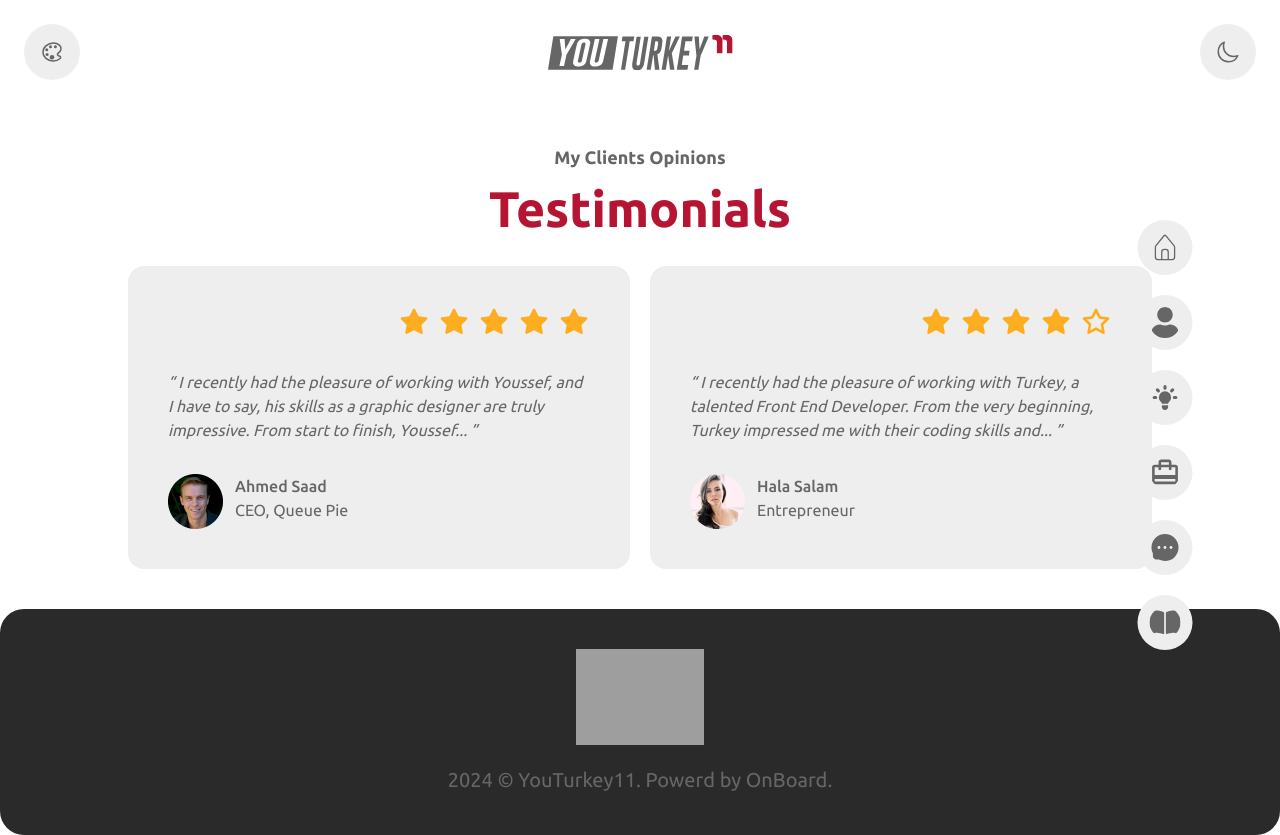
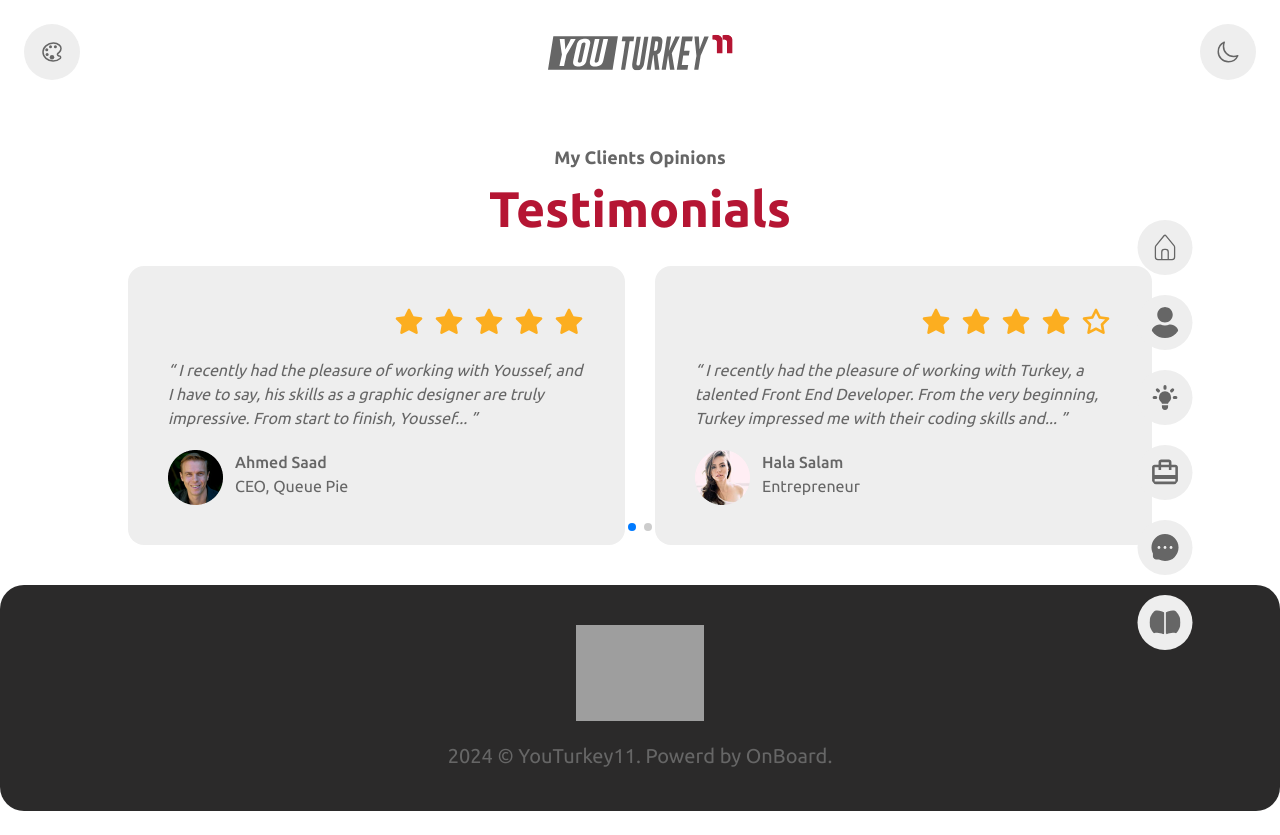
Before and after one commit to YoussefTurkey/onboard, a Next.js app: page /components/sectionComponents/testimonials in a window 1280 px wide. After the commit the page ends 811 px from the top, so only its background shows below. Built offline with nearby package versions, Linux system fonts and the light colour scheme; grey boxes are pictures that could not be loaded.

Commit message:
swiper testimonials

```diff
--- a/package.json
+++ b/package.json
@@ -16,7 +16,8 @@
     "react-dom": "^18",
     "react-icons": "^5.2.1",
     "react-redux": "^9.1.2",
-    "react-scroll": "^1.9.0"
+    "react-scroll": "^1.9.0",
+    "swiper": "^11.1.15"
   },
   "devDependencies": {
     "eslint": "^8",
--- a/src/app/components/sectionComponents/testimonials/page.jsx
+++ b/src/app/components/sectionComponents/testimonials/page.jsx
@@ -1,10 +1,19 @@
-// importing style
-import styles from "./testimonials.module.scss";
+'use client'
+// importing react components
+import Image from "next/image";
 // importing Components
 import Title from "@/app/components/mainComponents/title/title";
 import FullRating from "@/app/components/mainComponents/rating/fullRating/page";
 import FourRating from "@/app/components/mainComponents/rating/fourRating/page";
-import Image from "next/image";
+// Import Swiper React components
+import { Swiper, SwiperSlide } from 'swiper/react';
+// Import Swiper styles
+import 'swiper/css';
+import 'swiper/css/pagination';
+// import required modules
+import { Pagination } from 'swiper/modules';
+// importing style
+import styles from "./testimonials.module.scss";
 
 // section-data
 const data = {
@@ -30,6 +39,15 @@ const data = {
         postion: "Entrepreneur",
         stars: <FourRating />
       },
+      {
+        id: 3,
+        message:
+          "“ I recently had the pleasure of working with Turkey, a talented Front End Developer. From the very beginning, Turkey impressed me with their coding skills and... ”",
+        img: "/images/photos/HalaSalam.webp",
+        name: "Hala Salam",
+        postion: "Entrepreneur",
+        stars: <FourRating />
+      },
     ],
   },
 };
@@ -41,11 +59,19 @@ const Testimonials = () => {
     <section className={`mx-auto container my-10`}>
       <Title data={data} />
 
-      <div className={`grid grid-col-1 lg:grid-cols-2 gap-5 my-5 mx-auto w-[80%]`}>
+      <Swiper
+          slidesPerView={2}
+          spaceBetween={30}
+          pagination={{
+            clickable: true,
+          }}
+          modules={[Pagination]}
+          className={`${styles.mySwiper} grid grid-col-1 lg:grid-cols-2 gap-5 my-5 mx-auto w-[80%]`}>
         {
             message.map(msg => {
                 return(
-                    <div key={msg.id} className={`${styles.msg} flex flex-col items-center gap-y-3 bg-bgHover rounded-2xl p-[40px]`}>
+                  <SwiperSlide key={msg.id}
+                    className={`${styles.msg} flex flex-col items-center gap-y-3 bg-bgHover rounded-2xl p-[40px] cursor-grab`}>
                       <div className='flex items-center justify-end gap-2 w-[100%]'>{msg.stars}</div>
                       <p className='italic my-5 text-secondary'>{msg.message}</p>
                       <div className={`${styles.person} flex items-start justify-start gap-x-3 w-[100%]`}>
@@ -55,11 +81,31 @@ const Testimonials = () => {
                             <p className='text-secondary'>{msg.postion}</p>
                         </div>
                       </div>
-                    </div>
+                  </SwiperSlide>
                 )
             })
         }
-      </div>
+      </Swiper>
+
+      {/* <Swiper
+          slidesPerView={'auto'}
+          spaceBetween={30}
+          pagination={{
+            clickable: true,
+          }}
+          modules={[Pagination]}
+          className="mySwiper"
+        >
+          <SwiperSlide>Slide 1</SwiperSlide>
+          <SwiperSlide>Slide 2</SwiperSlide>
+          <SwiperSlide>Slide 3</SwiperSlide>
+          <SwiperSlide>Slide 4</SwiperSlide>
+          <SwiperSlide>Slide 5</SwiperSlide>
+          <SwiperSlide>Slide 6</SwiperSlide>
+          <SwiperSlide>Slide 7</SwiperSlide>
+          <SwiperSlide>Slide 8</SwiperSlide>
+          <SwiperSlide>Slide 9</SwiperSlide>
+        </Swiper> */}
     </section>
   );
 };
```
Also changed, not shown: src/app/globals.scss (line endings or trailing spaces), 2 other files (tests, documents, lock files or other folders). Lines whose indentation alone changed are shown as unchanged.
